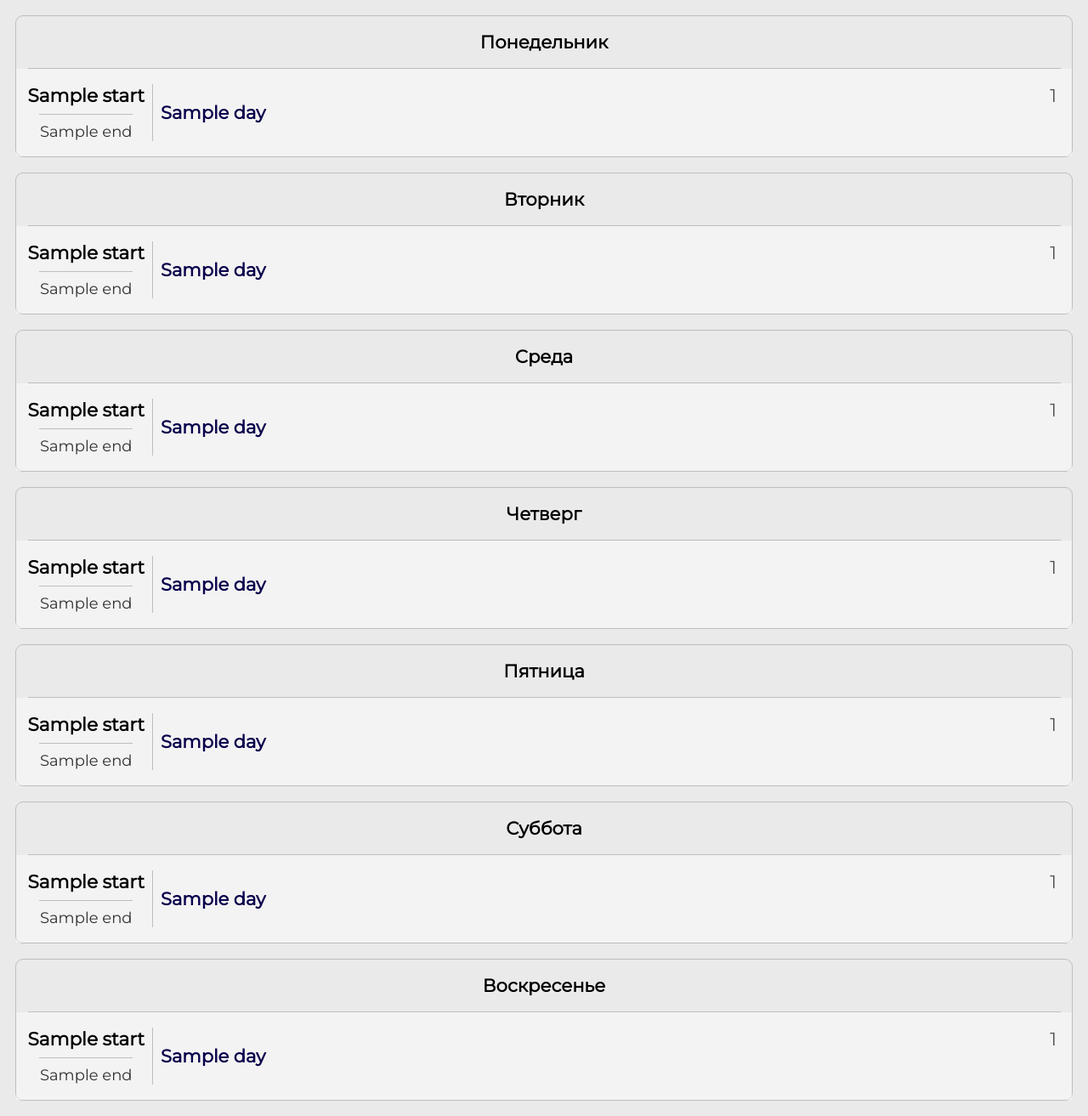
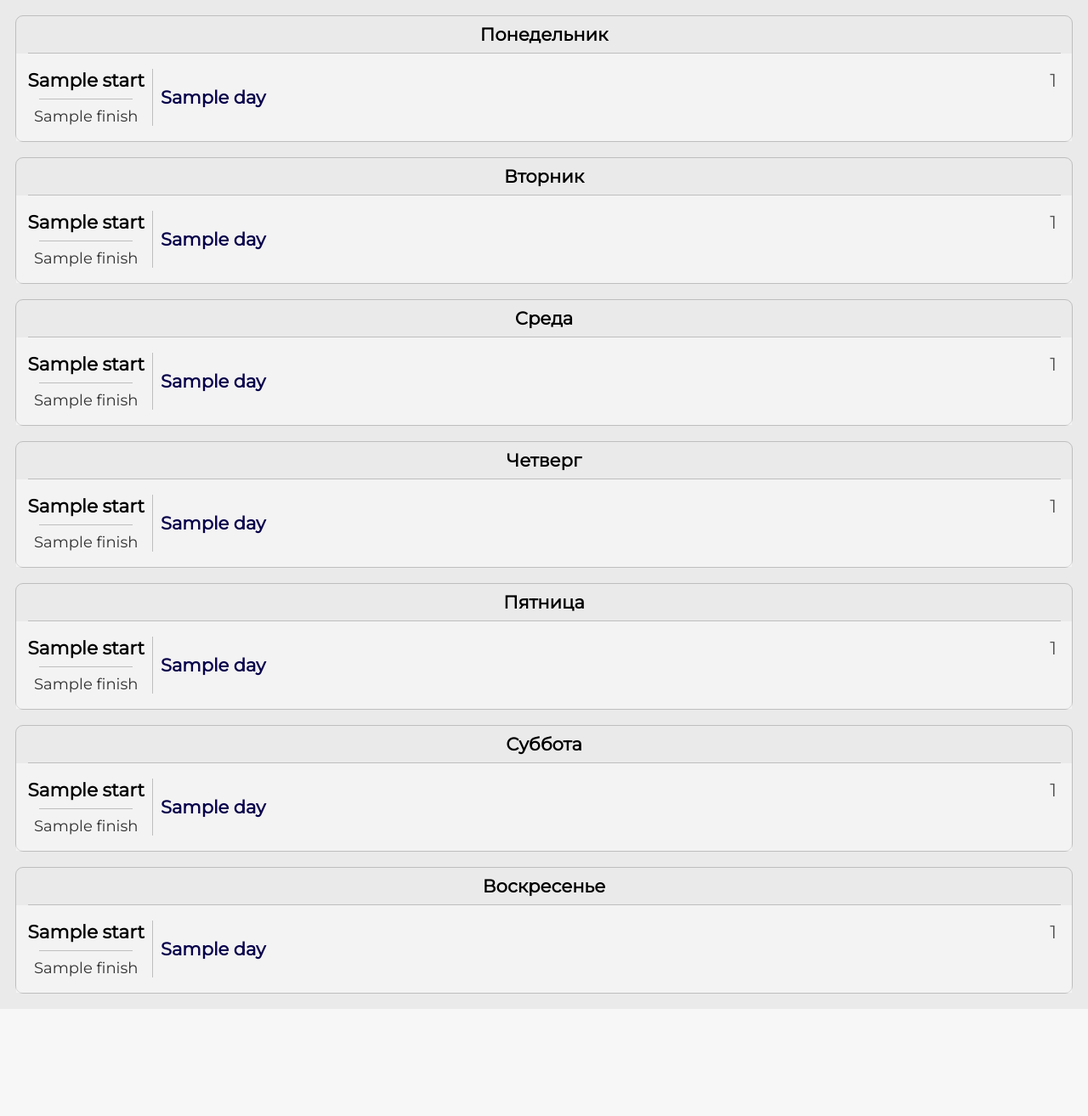
Before and after one commit to SergeGris/UniSchedule-site, a Flask app: template templates/schedule.html in a window 1280 px wide. Shown: the part 72-1385 px from the top of the page at 85% size. After the commit the page ends 1259 px from the top, so only its background shows below. Run offline with Flask 3, Linux system fonts and the light colour scheme; the template is opened without the code that fills it: most values are stand-ins (such as "Sample title", 1, 10 or a date in 2020); parts of the project's set-up code (start-up, migrations or seed data) failed here and were passed over.

Commit message:
Add little CSS changes.

```diff
--- a/static/css/index.css
+++ b/static/css/index.css
@@ -16,3 +16,7 @@
 	margin-top: 0;
 	margin-bottom: 0.5rem;
 }
+
+#uni-select:enabled, #faculty-select:enabled, #course-select:enabled, #group-select:enabled, #search-button:enabled {
+	background-color: #ccc;
+}
--- a/static/css/schedule.css
+++ b/static/css/schedule.css
@@ -61,7 +61,7 @@
 }
 
 .day-title {
-	margin: 1rem;
+	margin: 0.5rem;
 	text-align: center;
 }
 
@@ -101,7 +101,7 @@
 	font-weight: bold;
 }
 
-.class-time-end {
+.class-time-finish {
 	margin: 0;
 	opacity: 0.8;
 }
--- a/static/js/schedule.js
+++ b/static/js/schedule.js
@@ -1,8 +1,10 @@
 let selectedWeekDay = null;
 
 let showTabs = (show) => {
-	if (show) openSuitableWeekDay();
-	else showAllWeekDays();
+	if (show)
+		openSuitableWeekDay();
+	else
+		showAllWeekDays();
 };
 
 let showAllWeekDays = () => {
@@ -18,43 +20,37 @@ let openWeekDay = (event) => {
 	// Get all elements with class="day" and hide them.
 	let days = document.getElementsByClassName("day");
 
-	for (let i = 0; i < days.length; i++) {
+	for (let i = 0; i < days.length; i++)
 		days[i].style.display = "none";
-	}
 
 	// Get all elements with class="tab-button" and remove the class "active"
 	for (let tabButton of document.getElementsByClassName("tab-button"))
 		tabButton.classList.remove("active");
 
 	// Show the current tab, and add an "active" class to the button that opened the tab
-	document.getElementById(
-		`${event.currentTarget.id}-container`
-	).style.display = "block";
+	document.getElementById(`${event.currentTarget.id}-container`).style.display = "block";
 	event.currentTarget.classList.add("active");
 	selectedDay = event.currentTarget.dataset.day;
 };
 
 // Returns 0..6 for Monday..Sunday.
 let getWeekDay = () => {
-	const d = new Date();
-	// Date.getDay returns 0 for Sunday, but we are russian,
+	// Date.getDay() returns 0 for Sunday, but we are russian,
 	// so we number weekdays starting from Monday.
-	let r = d.getDay() - 1;
+	return ((new Date()).getDay() + 6) % 7;
+};
 
-	if (r < 0) r += 7;
-
-	return r;
+let getHour = () => {
+	return (new Date()).getHours();
 };
 
 let openSuitableWeekDay = () => {
+	// If current hour is greater equal 20 (8 P.M.), show next day.
 	const day = selectedWeekDay || getWeekDay();
+	let dayButton = document.getElementById(`day-${(day + (getHour() >= 20 ? 1 : 0)) % 7}`) ??
+			document.getElementById(`day-${(day + 1) % 7}`);
 
-	let dayButton =
-		document.getElementById(`day-${day}`) ??
-		document.getElementById("day-0");
 	dayButton.click();
 };
 
-window.onload = window.onresize = () => {
-	showTabs(window.innerWidth < 800);
-};
+window.onload = window.onresize = () => { showTabs(window.innerWidth < 800); };
--- a/templates/schedule.html
+++ b/templates/schedule.html
@@ -12,11 +12,11 @@
 
 {% block content %}
 <div id="days-tab">
-	{% for day in ["Понедельник", "Вторник", "Среда", "Четверг", "Пятница", "Суббота", "Воскресенье"] %}
+	{% for day in ['Понедельник', 'Вторник', 'Среда', 'Четверг', 'Пятница', 'Суббота', 'Воскресенье'] %}
 
 	{% if days[loop.index0] %}
 	<button id="day-{{ loop.index0 }}" class="tab-button" data-day="{{ loop.index0 }}" onclick="openWeekDay(event)">
-		{{ ["Пн", "Вт", "Ср", "Чт", "Пт", "Сб", "Вс"][loop.index0] }}
+		{{ ['Пн', 'Вт', 'Ср', 'Чт', 'Пт', 'Сб', 'Вс'][loop.index0] }}
 	</button>
 	{% endif %}
 
@@ -24,7 +24,7 @@
 </div>
 
 <div id="days-container">
-	{% for day in ["Понедельник", "Вторник", "Среда", "Четверг", "Пятница", "Суббота", "Воскресенье"] %}
+	{% for day in ['Понедельник', 'Вторник', 'Среда', 'Четверг', 'Пятница', 'Суббота', 'Воскресенье'] %}
 	{% if days[loop.index0] %}
 	<div id="day-{{ loop.index0 }}-container" class="day">
 		<h3 class="day-title">{{ day }}</h3>
@@ -36,7 +36,7 @@
 				<div class="class-time-container">
 					<p class="class-time-start">{{ class.start }}</p>
 					<hr>
-					<p class="class-time-end">{{ class.end }}</p>
+					<p class="class-time-finish">{{ class.finish }}</p>
 				</div>
 				<div class="vl"></div>
 				<div class="class-info-container">
@@ -70,7 +70,9 @@
 					</div>
 					{% endif %}
 				</div>
-				<div class="class-number">{{ loop.index }}</div>
+				<div class="class-number">
+					{{ loop.index }}
+				</div>
 			</div>
 			{% endif %}
 			{% endfor %}
```
Also changed, not shown: static/js/index.js (+17 -5 lines).
